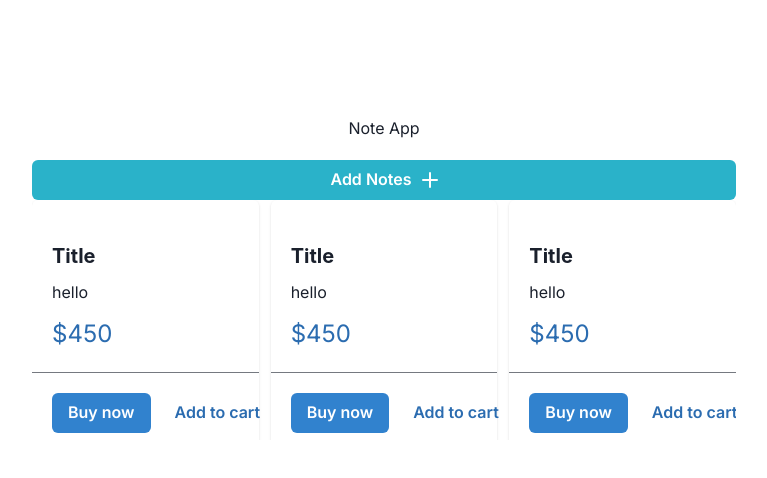
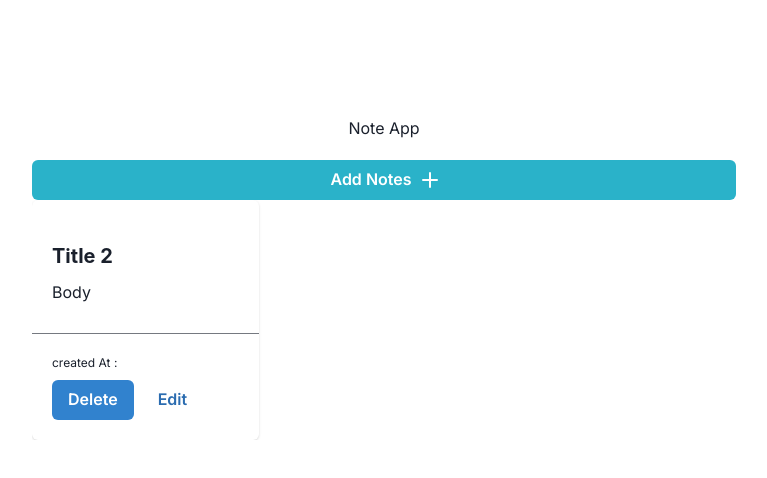
Before and after one commit to JGDoubleP/frontend_studycase_notesapp, a Next.js app in the folder dibimbing_studycase/: page / in a window 1280 px wide. Shown: the top 478 px of the page, without its empty margins (256-1023 px from the left). Built offline with nearby package versions, Linux system fonts and the light colour scheme.

Commit message:
fix card

```diff
--- a/dibimbing_studycase/app/components/SingleNote.js
+++ b/dibimbing_studycase/app/components/SingleNote.js
@@ -1,19 +1,26 @@
 'use client';
 
+import { useEffect, useState } from 'react';
 import { Card, CardHeader, CardBody, CardFooter, Text, Stack, Heading, Divider, ButtonGroup, Button } from '@chakra-ui/react'
 
 const SingleNote = () => {
+  const [isMounted, setIsMounted] = useState(false);
+
+  useEffect(() => {
+    setIsMounted(true);
+  }, []);
+
+  if (!isMounted) {
+    return null; // Prevent rendering on the server
+  }
+
   return (
-    <div>
       <Card maxW='sm'>
         <CardBody>
           <Stack mt='6' spacing='3'>
-            <Heading size='md'>Title</Heading>
+            <Heading size='md'>Title 2</Heading>
             <Text>
-                hello
-            </Text>
-            <Text color='blue.600' fontSize='2xl'>
-                $450
+              Body
             </Text>
           </Stack>
         </CardBody>
@@ -21,16 +28,15 @@ const SingleNote = () => {
         <CardFooter>
           <ButtonGroup spacing='2'>
             <Button variant='solid' colorScheme='blue'>
-                Buy now
+              Delete
             </Button>
             <Button variant='ghost' colorScheme='blue'>
-                Add to cart
+              Edit
             </Button>
           </ButtonGroup>
         </CardFooter>
       </Card>
-    </div>
-  )
+  );
 }
 
 export default SingleNote;
--- a/dibimbing_studycase/app/page.js
+++ b/dibimbing_studycase/app/page.js
@@ -1,7 +1,10 @@
+'use client';
+
 import AddNote from "./components/AddNote";
 import { ChakraProvider} from '@chakra-ui/react'
 import Notelist from "./components/Notelist";
 import SingleNote from "./components/singleNote";
+import { Card, CardHeader, CardBody, CardFooter, Text, Stack, Heading, Divider, ButtonGroup, Button } from '@chakra-ui/react'
 
 export default function Home() {
   return (
@@ -9,11 +12,34 @@ export default function Home() {
       <main className="max-w-4xl mx-auto p-24" >
         <h1 className="text-center my-5 gap-4">Note App</h1>
         <AddNote/>
+
         <div className='grid grid-cols-3 gap-3 h-60 overflow-auto'>
-        <SingleNote/>
-        <SingleNote/>
-        <SingleNote/>
-    </div>
+        <Card maxW='sm'>
+          <CardBody>
+            <Stack mt='6' spacing='3'>
+              <Heading size='md'>Title 2</Heading>
+              <Text>
+                Body
+              </Text>
+            </Stack>
+          </CardBody>
+          <Divider />
+          <CardFooter >
+            <Stack>
+            <Text fontSize='xs'>created At : </Text>
+            <ButtonGroup spacing='2'>
+              <Button variant='solid' colorScheme='blue'>
+                Delete
+              </Button>
+              <Button variant='ghost' colorScheme='blue'>
+                Edit
+              </Button>
+            </ButtonGroup>
+            </Stack>
+          </CardFooter>
+        </Card>
+        </div>
+
       </main>
     </ChakraProvider>
   );
```
Lines whose indentation alone changed are shown as unchanged.
